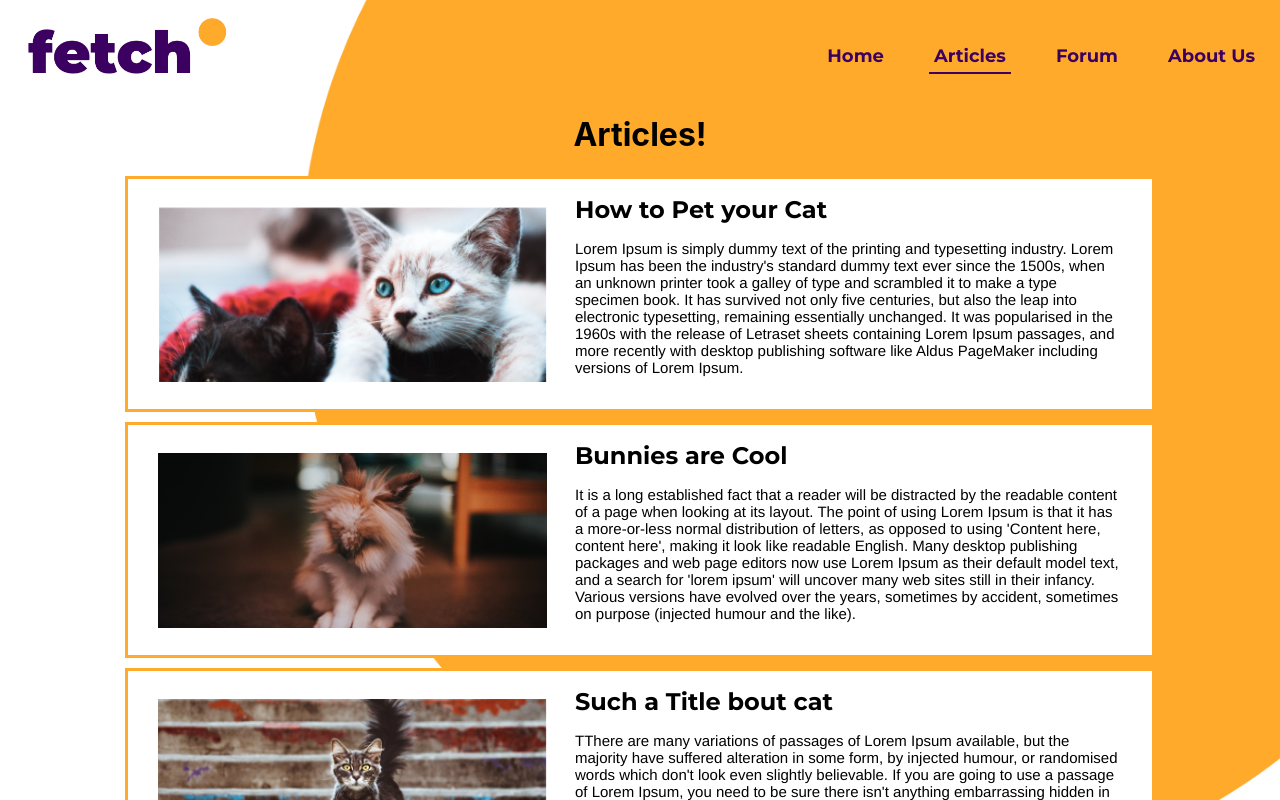
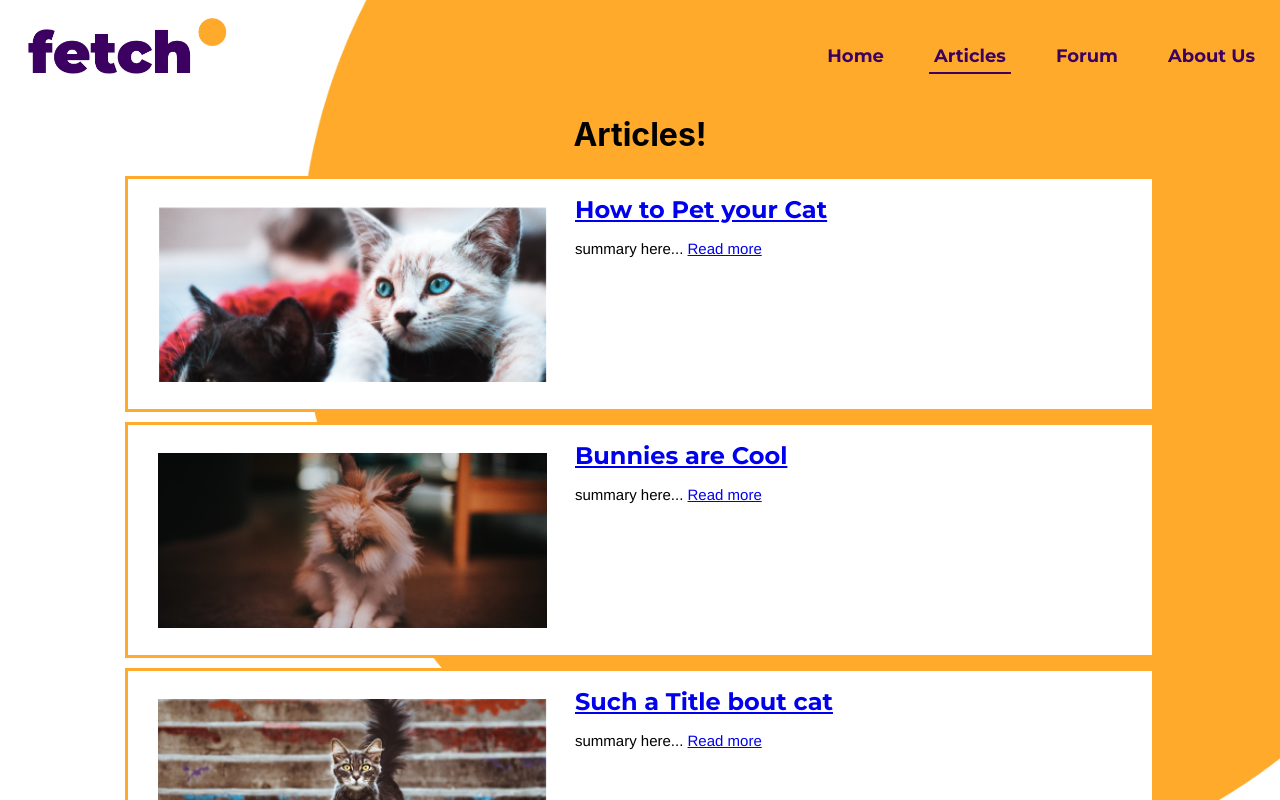
Before and after one commit to rursteve2/fetch, a React (Create React App) app: page /articles in a window 1280 px wide. Shown: the top 800 px of the page. Built offline with nearby package versions, Linux system fonts and the light colour scheme.

Commit message:
render single article

```diff
--- a/src/App.js
+++ b/src/App.js
@@ -8,9 +8,10 @@ import Results from './components/Results'
 import articles from './articles'
 import Categories from './components/Categories'
 import Articles from './components/Articles'
-import { Route, Switch } from 'react-router-dom';
+import { Route, Switch, withRouter } from 'react-router-dom';
 import About from './components/About';
 import Forum from './components/Forum';
+import SingleArticle from './components/SingleArticle';
 
 class App extends Component {
 constructor() {
@@ -22,9 +23,11 @@ constructor() {
     articles: articles,
     dogs: [],
     cats: [],
-    bunnies: []
+    bunnies: [],
+    selectedArticle: ''
   }
   this.resetSubmit = this.resetSubmit.bind(this);
+  this.selectArticle = this.selectArticle.bind(this);
 }
 
 dataSplit = async() => {
@@ -71,6 +74,10 @@ dataSplit = async() => {
     })
   }
 
+  selectArticle(id) {
+    this.props.history.replace(`/${id}`);
+  }
+
   render() {
   return (
     <div className="App">
@@ -92,7 +99,7 @@ dataSplit = async() => {
           <Body/>
         </div>
       }/>
-        <Route path="/articles" render={() => <Articles/>}/>
+        <Route path="/articles" render={() => <Articles selectArticle={this.selectArticle} />}/>
         <Route path="/search-results" render={() => <div>
           <Search
             search={this.state.search}
@@ -102,10 +109,11 @@ dataSplit = async() => {
           />
           <Results
           articles={this.state.filteredArticles}
-          resetSubmit={this.resetSubmit} />
+          resetSubmit={this.resetSubmit} selectArticle={this.selectArticle} />
           </div> }/>
         <Route path="/about" render={() => <About/>} />
         <Route path="/forum" render={() => <Forum/>} />
+        <Route path="/article/:id" render={({match}) => <SingleArticle article={articles[match.params.id]} />} />
       </Switch>
       <Footer/>
     </div>
@@ -113,4 +121,4 @@ dataSplit = async() => {
 }
 }
 
-export default App;
+export default withRouter(App);
--- a/src/components/Articles.js
+++ b/src/components/Articles.js
@@ -1,6 +1,6 @@
 import React, { Component } from 'react';
 import articles from '../articles';
-import SingleArticle from './SingleArticle';
+import { Link } from 'react-router-dom';
 
 class Articles extends Component {
   render() {
@@ -8,7 +8,17 @@ class Articles extends Component {
   return (
     <div>
       <h1>Articles!</h1>
-      { articles.map((article, index) => <SingleArticle article={article} />) }
+      { articles.map((article, index) => {
+        return (
+          <div className="articles" key={index}>
+            <img src={article.img} alt={article.title}/>
+            <div>
+            <Link to={`article/${article.id}`} onClick={() => this.props.selectArticle(article.id)}><h1>{article.title}</h1></Link>
+            <p>{article.brief}... <Link to={`article/${article.id}`} onClick={() => this.props.selectArticle(article.id)}>Read more</Link></p>
+            </div>
+          </div>
+        )
+      }) }
     </div>
   );
 }
--- a/src/components/SingleArticle.js
+++ b/src/components/SingleArticle.js
@@ -1,18 +1,14 @@
-import React, { Component } from 'react';
+import React from 'react';
 
-class SingleArticle extends Component {
-  render() {
-    const { article } = this.props;
+export default function SingleArticle(props) {
+  const { article } = props;
   return (
-    <div className="articles">
-      <img src={article.img}/>
+    <div className="one-article">
+      <img src={article.img} alt={article.title}/>
       <div>
       <h1>{article.title}</h1>
       <p>{article.body}</p>
       </div>
     </div>
-  );
+  )
 }
-}
-
-export default SingleArticle;
```
